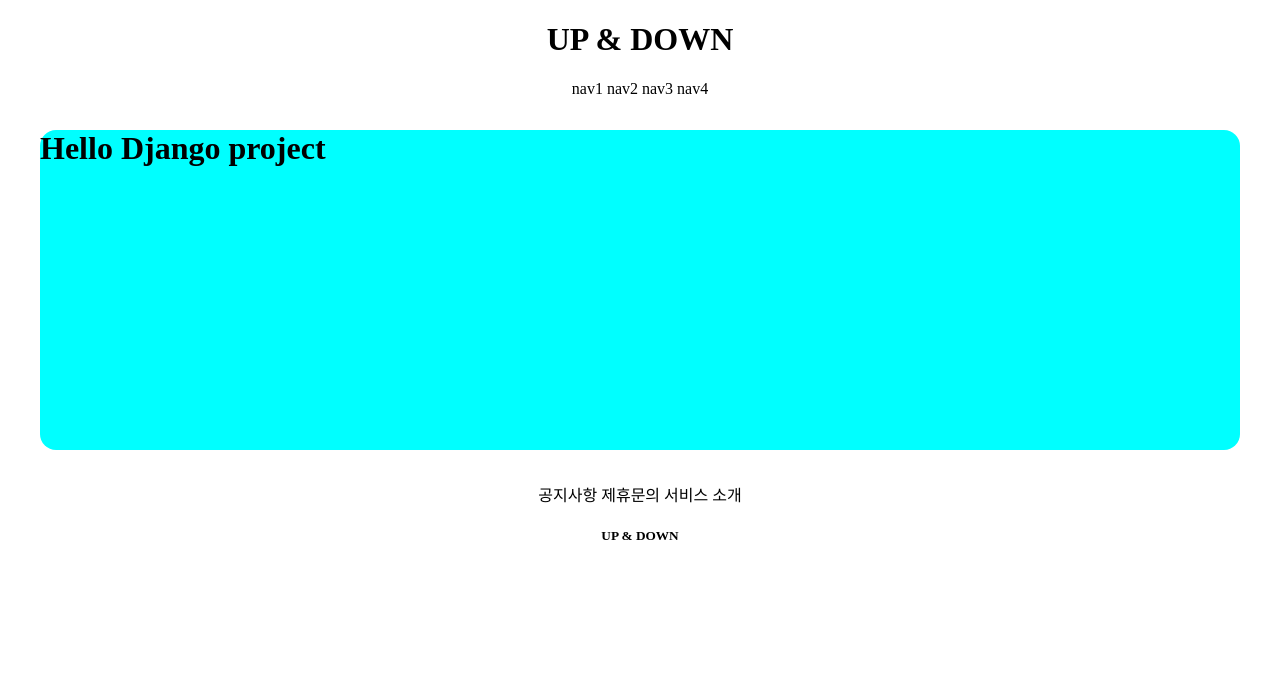
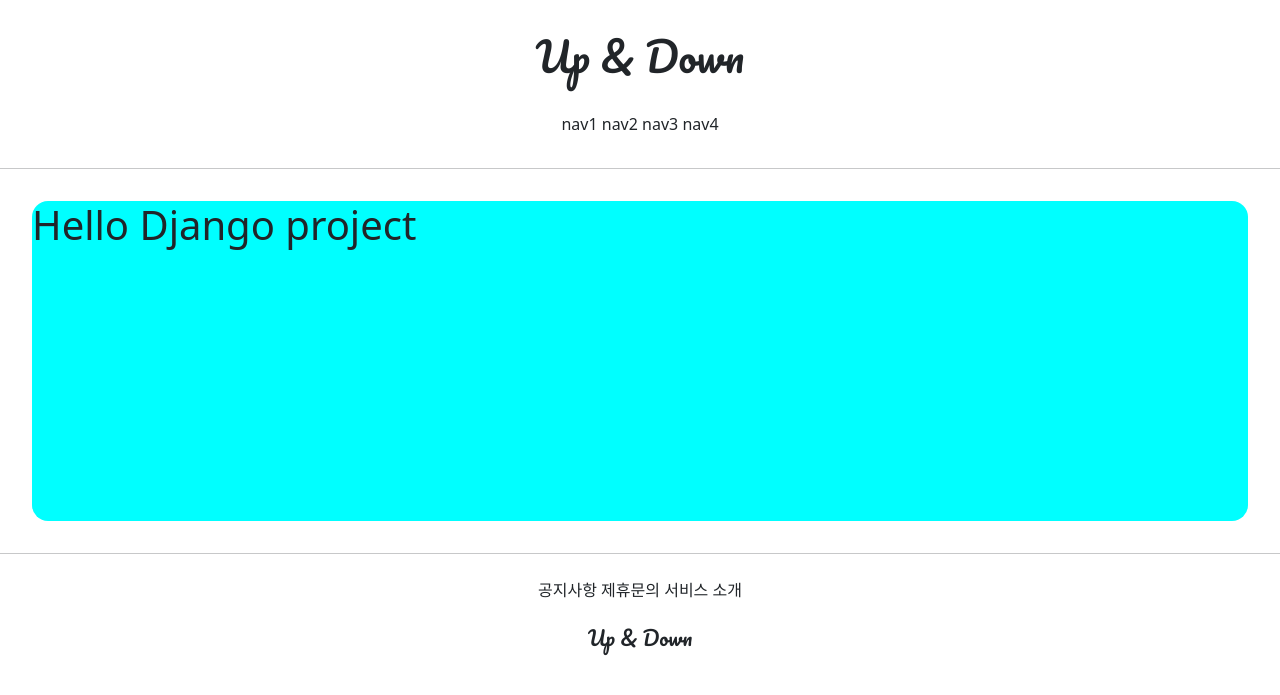
Before and after one commit to updaun/DjangoMyself, a Django app: page /accounts/hello_world/ in a window 1280 px wide. Shown: the top 695 px of the page. Run offline with Django 3.2, Linux system fonts and the light colour scheme; parts of the project's set-up code (start-up, migrations or seed data) failed here and were passed over.

Commit message:
bootstrap and google fonts apply

```diff
--- a/templates/base.html
+++ b/templates/base.html
@@ -6,8 +6,12 @@
 
 {% include 'header.html' %}
 
+<hr>
+
 {% block content %}
 {% endblock %}
+
+<hr>
 
 {% include 'footer.html' %}
 
--- a/templates/footer.html
+++ b/templates/footer.html
@@ -1,11 +1,11 @@
 <div style="text-align: center">
 
-    <div>
+    <div style="margin-top: 1.5rem;">
         <span>공지사항</span>
         <span>제휴문의</span>
         <span>서비스 소개</span>
     </div>
-    <div>
-        <h5>UP & DOWN</h5>
+    <div style="margin: 1.5rem 0; font-family: 'Pacifico', cursive;">
+        <h5>Up & Down</h5>
     </div>
 </div>
--- a/templates/head.html
+++ b/templates/head.html
@@ -1,4 +1,13 @@
 <head>
     <meta charset="UTF-8">
     <title>Title</title>
+
+    {#  BOOTSTRAP LINK  #}
+    <link href="https://cdn.jsdelivr.net/npm/bootstrap@5.0.2/dist/css/bootstrap.min.css" rel="stylesheet"
+          integrity="sha384-EVSTQN3/azprG1Anm3QDgpJLIm9Nao0Yz1ztcQTwFspd3yD65VohhpuuCOmLASjC" crossorigin="anonymous">
+    {#  GOOGLE FONTS LINK  #}
+    <link rel="preconnect" href="https://fonts.googleapis.com">
+    <link rel="preconnect" href="https://fonts.gstatic.com" crossorigin>
+    <link href="https://fonts.googleapis.com/css2?family=Pacifico&display=swap" rel="stylesheet">
+
 </head>
--- a/templates/header.html
+++ b/templates/header.html
@@ -1,9 +1,9 @@
 <div style="text-align: center">
 
-    <div>
-        <h1>UP & DOWN</h1>
+    <div style="margin: 2rem 0; font-family: 'Pacifico', cursive;">
+        <h1>Up & Down</h1>
     </div>
-    <div>
+    <div style="margin-bottom: 2rem;"
         <span>nav1</span>
         <span>nav2</span>
         <span>nav3</span>
```
